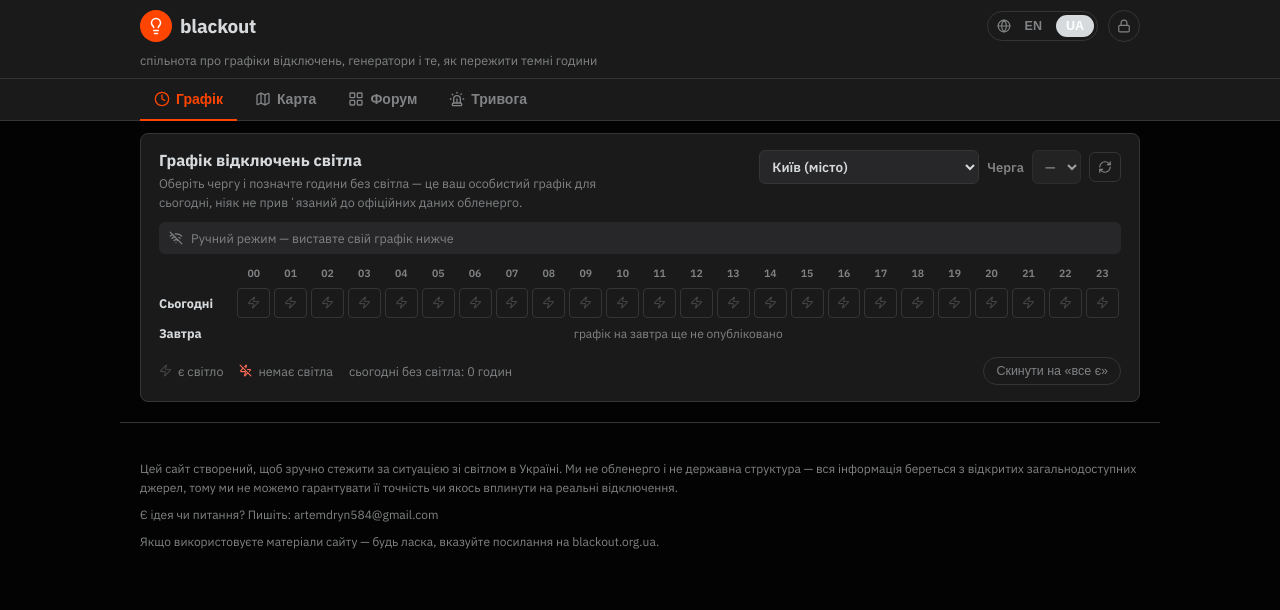
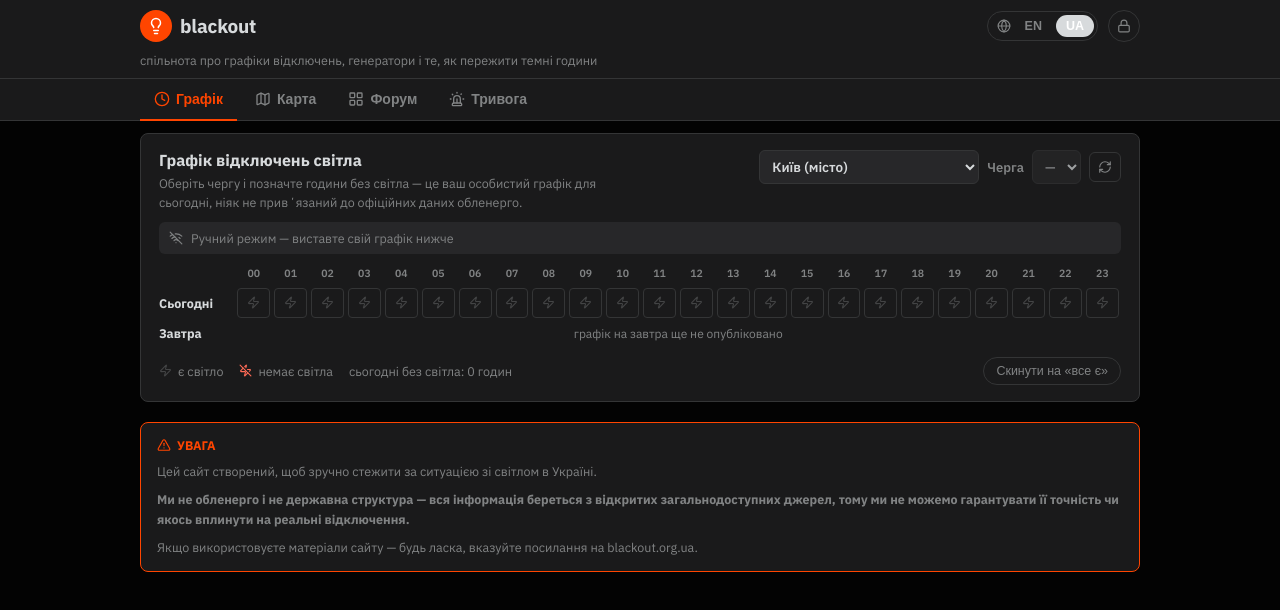
Before and after one commit to artemdryn584-code/blackout-site, a React (Vite) app: page / in a window 1280 px wide. Shown: the top 610 px of the page. Built offline with nearby package versions, Linux system fonts and the light colour scheme; no server answers; the database is empty.

Commit message:
Restyle disclaimer as a notice box, drop contact email
Co-Authored-By: Claude Sonnet 5 <noreply@anthropic.com>

```diff
--- a/src/App.jsx
+++ b/src/App.jsx
@@ -1127,10 +1127,11 @@ const UI = {
     whatHappenedPlaceholder: "neighborhood, what caused it, how long it lasted…",
     addToTotal: "Add to total",
     debtCleared: "outage reported",
+    disclaimerTitle: "NOTICE",
     disclaimer: [
-      "This site was built to make it easier to follow the power situation across Ukraine. We're not a utility company or a government body — all information comes from public sources, so we can't guarantee its accuracy or affect real outage schedules.",
-      "Questions or ideas? Reach us at artemdryn584@gmail.com",
-      "If you reuse content from this site, please link back to blackout.org.ua.",
+      { text: "This site was built to make it easier to follow the power situation across Ukraine." },
+      { text: "We're not a utility company or a government body — all information comes from public sources, so we can't guarantee its accuracy or affect real outage schedules.", bold: true },
+      { text: "If you reuse content from this site, please link back to blackout.org.ua." },
     ],
   },
   ua: {
@@ -1168,10 +1169,11 @@ const UI = {
     whatHappenedPlaceholder: "район, через що сталося, скільки тривало…",
     addToTotal: "Додати до лічильника",
     debtCleared: "відключення заявлено",
+    disclaimerTitle: "УВАГА",
     disclaimer: [
-      "Цей сайт створений, щоб зручно стежити за ситуацією зі світлом в Україні. Ми не обленерго і не державна структура — вся інформація береться з відкритих загальнодоступних джерел, тому ми не можемо гарантувати її точність чи якось вплинути на реальні відключення.",
-      "Є ідея чи питання? Пишіть: artemdryn584@gmail.com",
-      "Якщо використовуєте матеріали сайту — будь ласка, вказуйте посилання на blackout.org.ua.",
+      { text: "Цей сайт створений, щоб зручно стежити за ситуацією зі світлом в Україні." },
+      { text: "Ми не обленерго і не державна структура — вся інформація береться з відкритих загальнодоступних джерел, тому ми не можемо гарантувати її точність чи якось вплинути на реальні відключення.", bold: true },
+      { text: "Якщо використовуєте матеріали сайту — будь ласка, вказуйте посилання на blackout.org.ua." },
     ],
   },
 };
@@ -2424,12 +2426,27 @@ export default function LedgerForum() {
         </div>
       )}
 
-      <div style={{ maxWidth: 1000, margin: "0 auto", padding: "20px 20px 30px", borderTop: `1px solid ${border}`, marginTop: 20 }}>
-        {t.disclaimer.map((paragraph, i) => (
-          <p key={i} style={{ fontSize: 12, color: textSoft, lineHeight: 1.6, margin: i === 0 ? "16px 0 8px" : "0 0 8px" }}>
-            {paragraph}
-          </p>
-        ))}
+      <div style={{ maxWidth: 1000, margin: "20px auto 0", padding: "0 20px 30px" }}>
+        <div style={{ background: card, border: `1px solid ${orange}`, borderRadius: 8, padding: "14px 16px" }}>
+          <div style={{ display: "flex", alignItems: "center", gap: 6, fontWeight: 700, fontSize: 12.5, color: orange, marginBottom: 8, textTransform: "uppercase" }}>
+            <AlertTriangle size={14} />
+            {t.disclaimerTitle}
+          </div>
+          {t.disclaimer.map((paragraph, i) => (
+            <p
+              key={i}
+              style={{
+                fontSize: 12.5,
+                color: textSoft,
+                lineHeight: 1.6,
+                fontWeight: paragraph.bold ? 700 : 400,
+                margin: i === t.disclaimer.length - 1 ? 0 : "0 0 8px",
+              }}
+            >
+              {paragraph.text}
+            </p>
+          ))}
+        </div>
       </div>
 
     </div>
```
